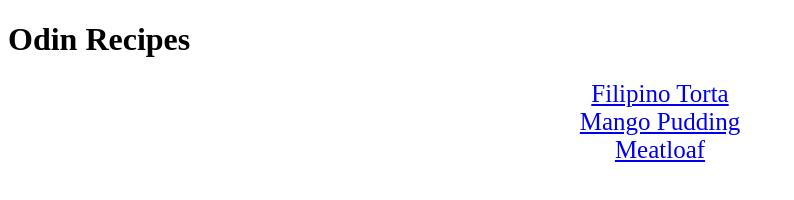
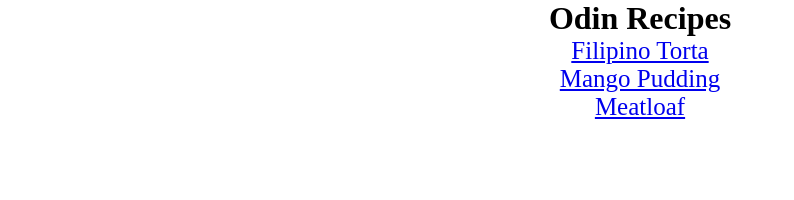
Before and after one commit to Kagemori/odin-recipes, a plain HTML site: page index.html in a window 1280 px wide. Shown: the whole page, without its empty margins (0-794 px from the left). Drawn offline with Linux system fonts and the light colour scheme.

Commit message:
Remove padding and margin, and centers title

```diff
--- a/styles.css
+++ b/styles.css
@@ -1,6 +1,11 @@
-.recipe-list {
-    margin: auto;
-    width: 50%;
+* {
+    padding: 0;
+    margin: 0;
+    border: 0;
+}
+
+h1 {
+    text-align: center;
 }
 
 .recipe-list ul {
```
